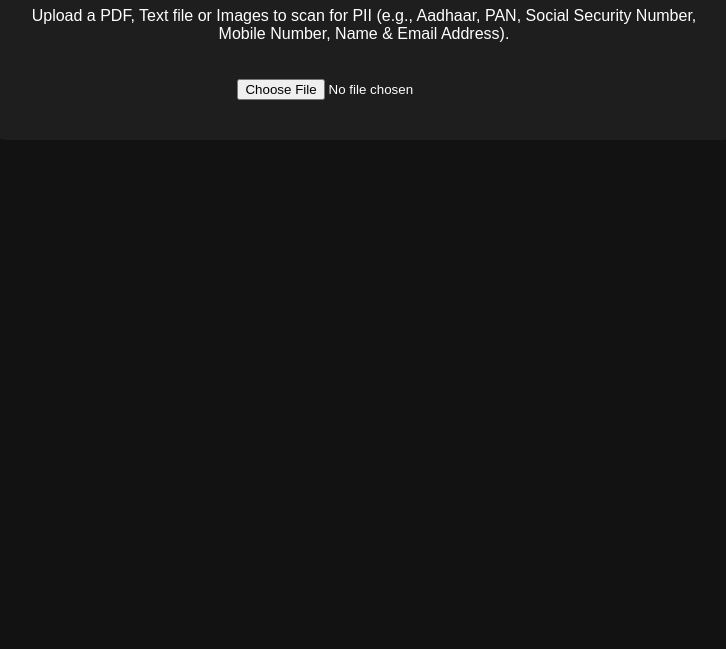
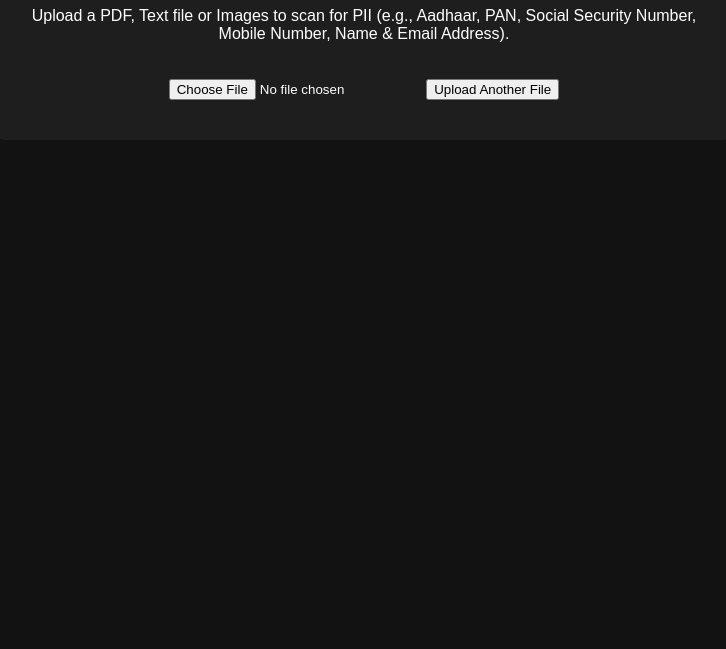
Before and after one commit to AnuragRoy485/PIIDetector, a plain HTML site: page index.html in a window 1280 px wide. Shown: the part 151-800 px from the top of the page, without its empty margins (276-1002 px from the left). Drawn offline with nearby package versions, Linux system fonts and the light colour scheme.

Commit message:
Update index.html

```diff
--- a/index.html
+++ b/index.html
@@ -44,6 +44,7 @@
     <h1>Dark Owl Government-issued PII Detector</h1>
     <p>Upload a PDF, Text file or Images to scan for PII (e.g., Aadhaar, PAN, Social Security Number, Mobile Number, Name & Email Address).</p>
     <input type="file" id="fileInput" />
+    <button id="uploadAnother">Upload Another File</button>
     <div id="output" class="output"></div>
   </div>
 
```
